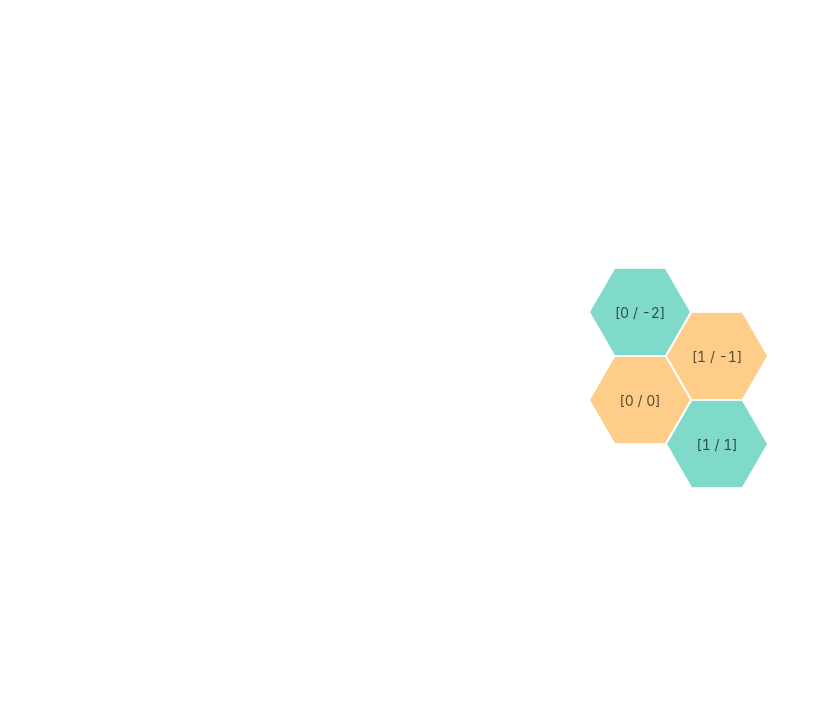
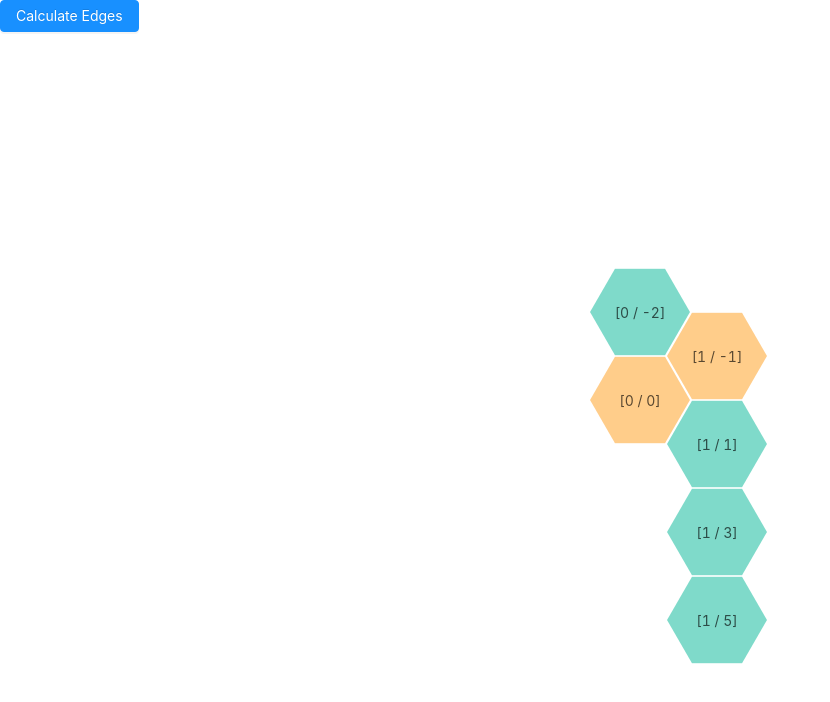
Before and after one commit to 4imble/BuyOrderCalulator, a React (Create React App) app in the folder client/: page / in a window 1280 px wide. Shown: the top 702 px of the page, without its empty margins (0-830 px from the left). Built offline with nearby package versions, Linux system fonts and the light colour scheme.

Commit message:
now calculates the edge of the swarm

```diff
--- a/client/src/game/App.tsx
+++ b/client/src/game/App.tsx
@@ -1,10 +1,12 @@
 import React from 'react';
-import Tile from './Tile';
-import { ITile, TileColor } from './interfaces';
+import TileElement from './TileElement';
+import { Tile, TileColor, ICoOrds } from './domain';
+import { Button } from 'antd';
 
 export interface IAppState {
-  tiles: Array<ITile>;
+  tiles: Array<Tile>;
   window: any;
+  gameEdges: Array<Tile>;
 }
 
 export default class App extends React.Component<any, IAppState> {
@@ -12,12 +14,15 @@ export default class App extends React.Component<any, IAppState> {
     super(props);
     this.state = {
       tiles: [
-        { x: 0, y: 0, color: TileColor.Green },
-        { x: 1, y: 1, color: TileColor.Orange },
-        { x: 1, y: -1, color: TileColor.Green },
-        { x: 0, y: -2, color: TileColor.Orange }
+        new Tile (0, 0, TileColor.Green),
+        new Tile (1, 1, TileColor.Orange),
+        new Tile (1, -1, TileColor.Green),
+        new Tile (0, -2, TileColor.Orange),
+        new Tile (1, 3, TileColor.Orange),
+        new Tile (1, 5, TileColor.Orange)
       ],
-      window: { width: 0, height: 0 }
+      window: { width: 0, height: 0 },
+      gameEdges: []
     };
     this.updateWindowDimensions = this.updateWindowDimensions.bind(this);
   }
@@ -35,12 +40,23 @@ export default class App extends React.Component<any, IAppState> {
     this.setState({window: { width: window.innerWidth, height: window.innerHeight }});
   }
 
+  calcEdges() {
+    let allEdges: Array<ICoOrds> = [];
+    this.state.tiles.forEach(tile => allEdges = allEdges.concat(tile.edges));
+    let distinctEdges: Array<ICoOrds> = [...new Set(allEdges)];
+    let unassignedDistinctEdges = distinctEdges.filter(edge => !this.state.tiles.some(tile => tile.x === edge.x && tile.y === edge.y));
+    this.setState({gameEdges: unassignedDistinctEdges.map(edge => new Tile(edge.x, edge.y, TileColor.Unassigned))});
+  }
+
   render() {
-    let tileElements = this.state.tiles.map((tile, index) => <Tile key={index} data={tile} window={this.state.window}></Tile>)
+    let tileElements = this.state.tiles.map((tile, index) => <TileElement key={index} data={tile} window={this.state.window}></TileElement>)
+    let tileEdges = this.state.gameEdges.map((tile, index) => <TileElement key={index} data={tile} window={this.state.window}></TileElement>)
 
     return (
       <div>
+        <Button type="primary" onClick={this.calcEdges.bind(this)}>Calculate Edges</Button>
         {tileElements}
+        {tileEdges}
       </div>
     )
   };
--- a/client/src/game/Tile.tsx
+++ /dev/null
@@ -1,37 +0,0 @@
-import React from 'react';
-import './Tile.less'
-import { ITile } from './interfaces';
-
-export interface ITileProps
-{
-  data: ITile,
-  window: any
-}
-
-export default class Tile extends React.Component<ITileProps, any> {
-  constructor(public props: ITileProps) {
-    super(props);
-  }
-
-  get left(): number {
-    return (this.props.data.x * 77) + (this.props.window.width /2)-50;
-  }
-
-  get top(): number {
-    return (this.props.data.y * 44) + (this.props.window.height /2)-44;
-  }
-
-  get color(): string
-  {
-    return this.props.data.color ? "green" : "orange";
-  }
-
-  render() {
-    return (
-      <div className={'tile'} style={{ top: this.top, left: this.left }}>
-        <img className={this.color}  src={require('../images/tile.png')}></img>
-    <div className="coords">[{this.props.data.x} / {this.props.data.y}]</div>
-      </div>
-    )
-  };
-}
--- a/client/src/game/Tile.less
+++ b/client/src/game/TileElement.less
@@ -19,4 +19,8 @@
   img.orange {
     filter: invert(92%) sepia(15%) saturate(7418%) hue-rotate(311deg) brightness(127%) contrast(105%);
   }
+
+  img.unassigned {
+    filter: invert(92%);
+  }
 }
--- /dev/null
+++ b/client/src/game/TileElement.tsx
@@ -0,0 +1,37 @@
+import React from 'react';
+import './TileElement.less'
+import { Tile, TileColor } from './domain';
+
+export interface ITileProps {
+  data: Tile,
+  window: any
+}
+
+export default class TileElement extends React.Component<ITileProps, any> {
+  constructor(public props: ITileProps) {
+    super(props);
+  }
+
+  get left(): number {
+    return (this.props.data.x * 77) + (this.props.window.width / 2) - 50;
+  }
+
+  get top(): number {
+    return (this.props.data.y * 44) + (this.props.window.height / 2) - 44;
+  }
+
+  get color(): string {
+    if(this.props.data.color === TileColor.Unassigned)
+      return "unassigned";
+    return this.props.data.color ? "green" : "orange";
+  }
+
+  render() {
+    return (
+      <div className={'tile'} style={{ top: this.top, left: this.left }}>
+        <img alt="tile" className={this.color} src={require('../images/tile.png')}></img>
+        <div className="coords">[{this.props.data.x} / {this.props.data.y}]</div>
+      </div>
+    )
+  };
+}
--- /dev/null
+++ b/client/src/game/domain.ts
@@ -0,0 +1,37 @@
+
+export enum TileColor
+{
+    Green,
+    Orange,
+    Unassigned
+}
+
+export class Tile
+{
+    constructor(x: number, y: number, color: TileColor) {
+        this.x = x;
+        this.y = y;
+        this.color = color;
+    }
+
+    x: number = 0;
+    y: number = 0;
+    color: TileColor = TileColor.Unassigned;
+
+    get edges(): Array<ICoOrds> {
+        let top = { x: this.x, y: this.y - 2 };
+        let bottom = { x: this.x, y: this.y + 2 };
+        let lefts = [{ x: this.x - 1, y: this.y + 1 }, { x: this.x - 1, y: this.y - 1 }];
+        let rights = [{ x: this.x + 1, y: this.y + 1 }, { x: this.x + 1, y: this.y - 1 }];
+
+        let all = [];
+        all.push(top, bottom, lefts, rights);
+
+        return all.flat();
+      }
+}
+
+export interface ICoOrds {
+    x: number;
+    y: number;
+}
--- a/client/src/game/interfaces.ts
+++ /dev/null
@@ -1,12 +0,0 @@
-export interface ITile
-{
-    x: number,
-    y: number,
-    color: TileColor;
-}
-
-export enum TileColor
-{
-    Green,
-    Orange
-}
--- a/client/tsconfig.json
+++ b/client/tsconfig.json
@@ -11,6 +11,7 @@
     "skipLibCheck": true,
     "esModuleInterop": true,
     "allowSyntheticDefaultImports": true,
+    "downlevelIteration": true,
     "strict": true,
     "forceConsistentCasingInFileNames": true,
     "module": "esnext",
```
